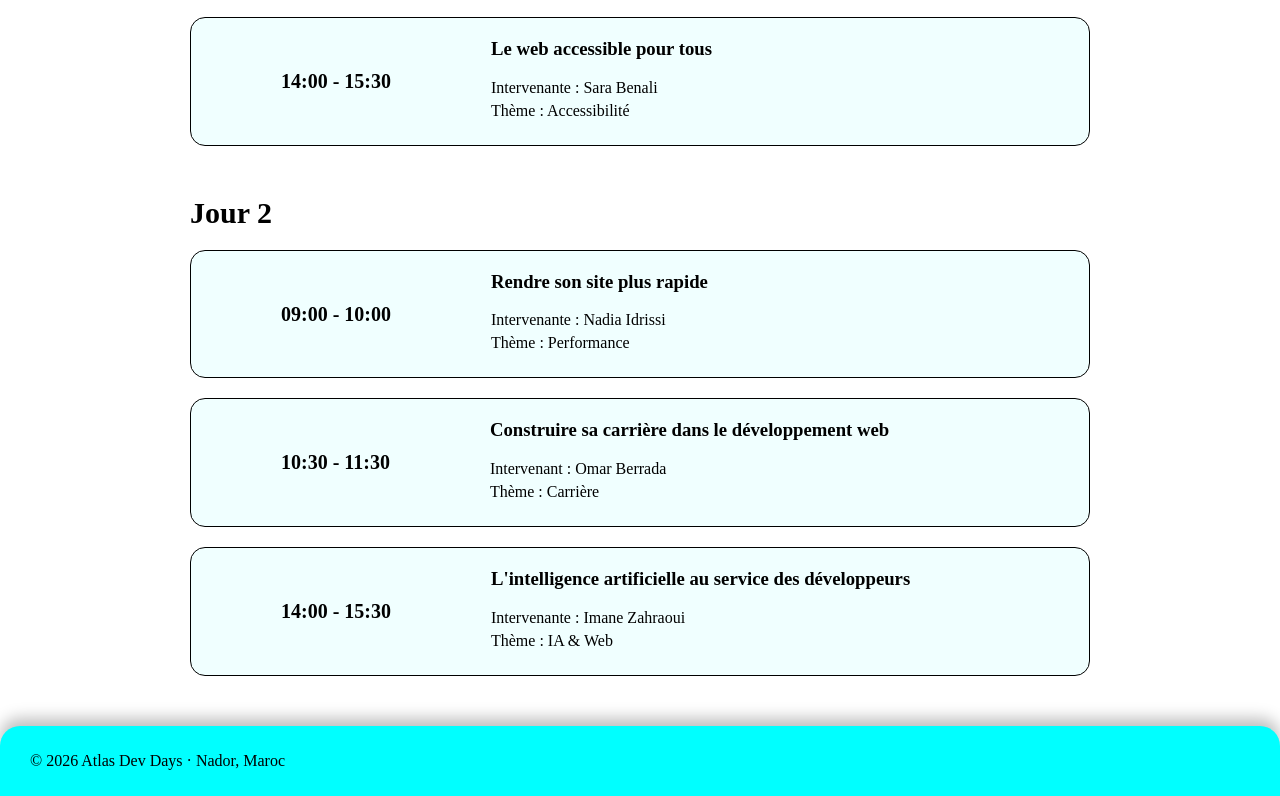
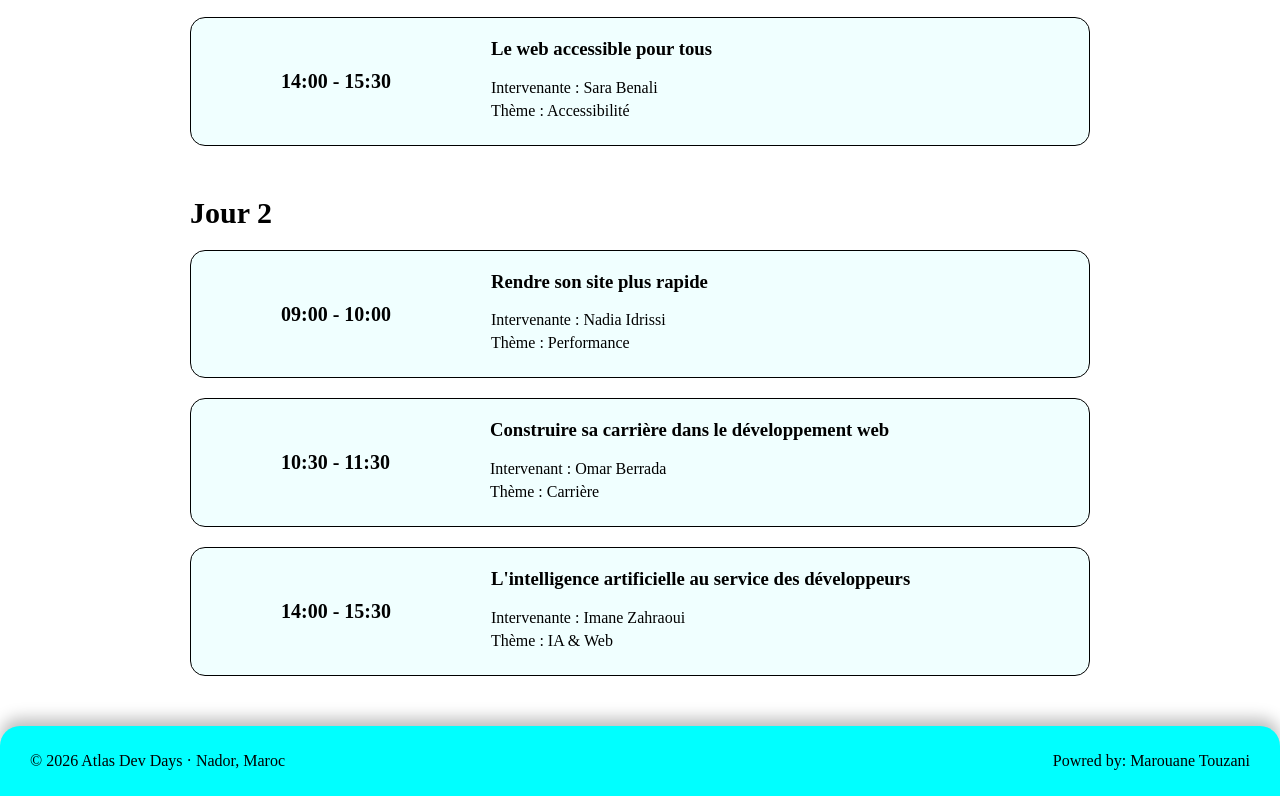
Before and after one commit to marouaneTZn/atlas-dev-days, a plain HTML site: page programme.html in a window 1280 px wide. Shown: the part 685-1481 px from the top of the page. Drawn offline with Linux system fonts and the light colour scheme.

Commit message:
adding footer

```diff
--- a/programme.html
+++ b/programme.html
@@ -115,6 +115,7 @@
 
     <footer>
       <p>© 2026 Atlas Dev Days · Nador, Maroc</p>
+      <p>Powred by: Marouane Touzani</p>
     </footer>
   </body>
 </html>
```
